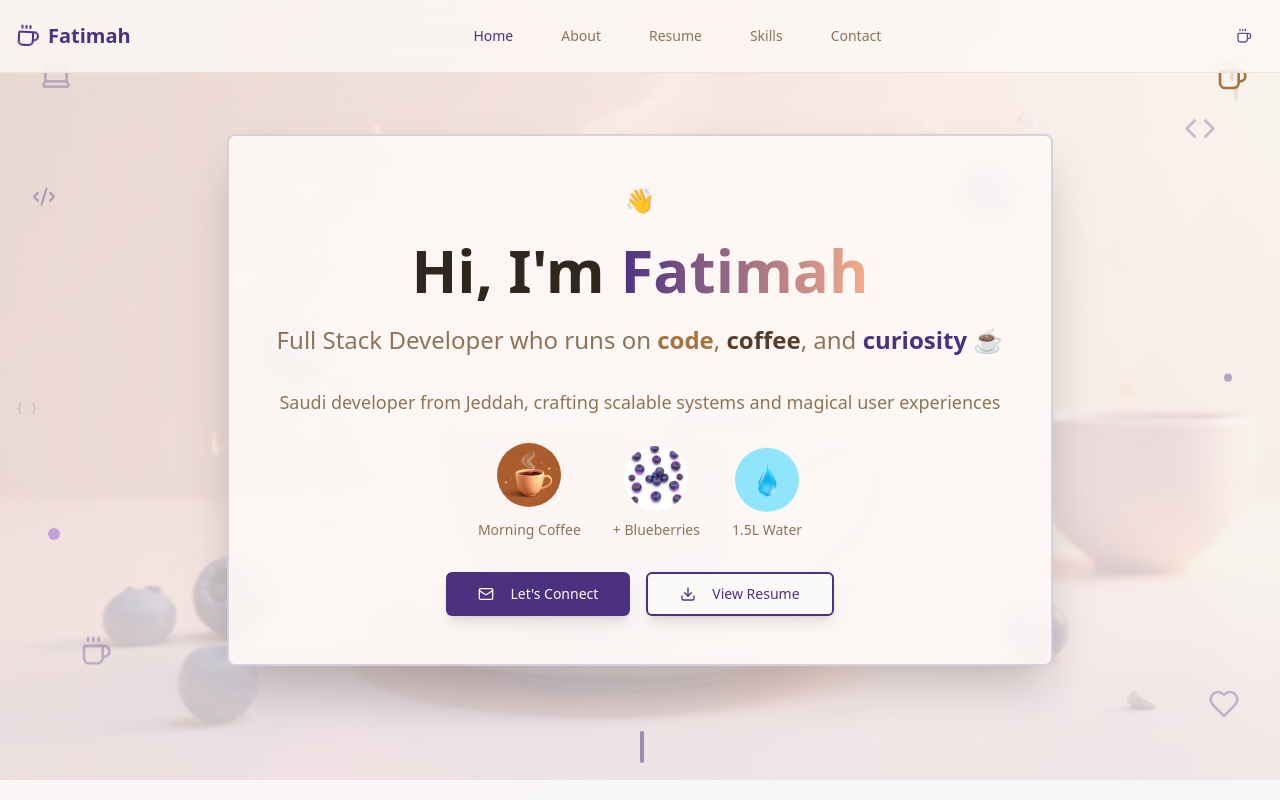
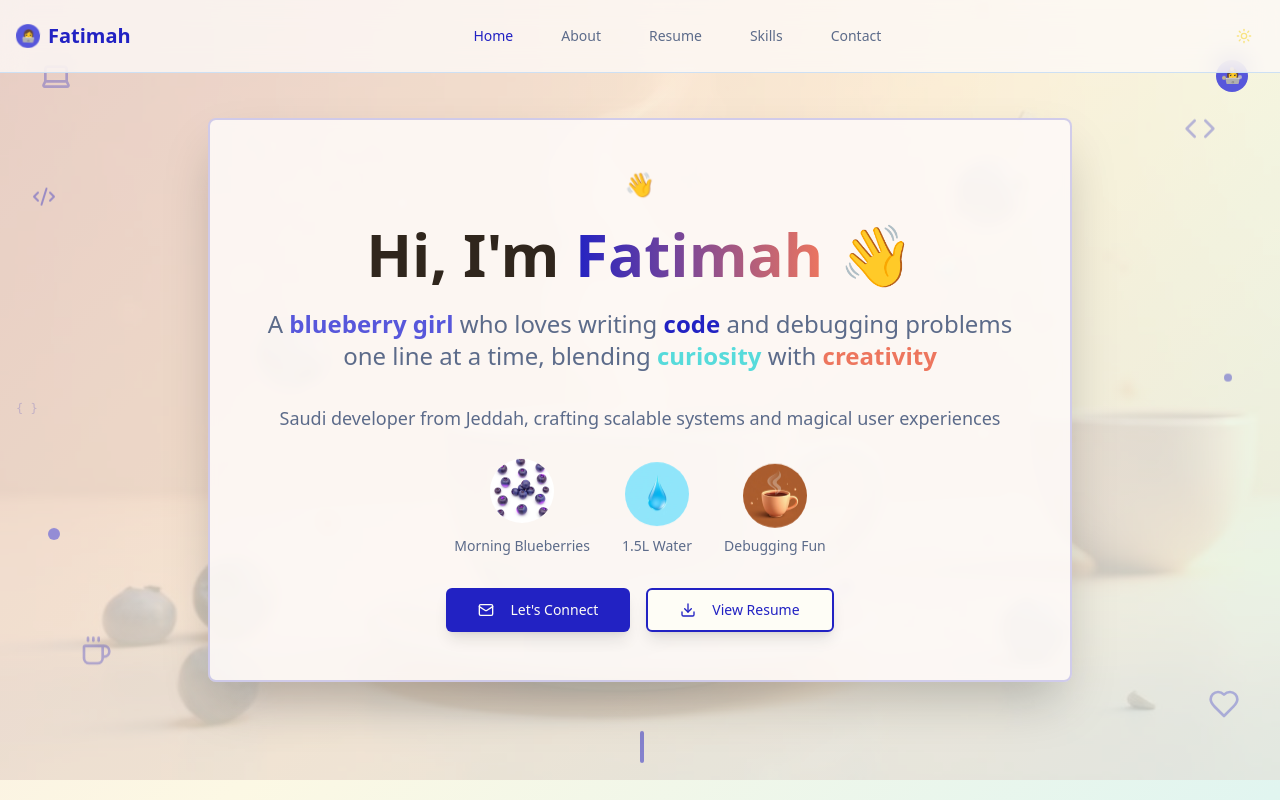
Before and after one commit to Fatimah281/fatimah-codes-and-caffeinates, a React (Vite) app: page / in a window 1280 px wide. Shown: the top 800 px of the page. Built offline with nearby package versions, Linux system fonts and the light colour scheme.

Commit message:
Update theme for summer
Update website theme to incorporate bright summer colors, a dark mode twist, and new elements like a curly-haired avatar. The hero message and footer have also been updated to reflect the new summer vibe.

```diff
--- a/src/components/Contact.tsx
+++ b/src/components/Contact.tsx
@@ -153,27 +153,27 @@ export const Contact = () => {
             </Card>
 
             {/* Fun Facts */}
-            <Card className="p-6 bg-gradient-to-br from-card to-peach-light/20 border-2 border-accent/30">
+            <Card className="p-6 bg-gradient-to-br from-card to-coral-light/20 border-2 border-accent/30">
               <h3 className="text-xl font-bold text-primary mb-4">
                 When you message me... ✨
               </h3>
 
               <div className="space-y-3 text-muted-foreground">
                 <div className="flex items-center space-x-3">
-                  <Coffee className="w-5 h-5 text-coffee-medium animate-coffee-steam" />
-                  <span>I'll read it with my morning coffee</span>
+                  <span className="text-lg animate-bounce-gentle">🫐</span>
+                  <span>I'll read it while enjoying my morning blueberries</span>
                 </div>
                 <div className="flex items-center space-x-3">
-                  <span className="text-lg animate-bounce-gentle">🫐</span>
-                  <span>Brainstorm ideas while snacking on blueberries</span>
+                  <span className="text-lg animate-wiggle">💻</span>
+                  <span>Brainstorm ideas while debugging code</span>
                 </div>
                 <div className="flex items-center space-x-3">
-                  <Droplets className="w-5 h-5 text-water-medium animate-pulse-soft" />
+                  <Droplets className="w-5 h-5 text-aqua-medium animate-pulse-soft" />
                   <span>Stay hydrated while crafting the perfect response</span>
                 </div>
                 <div className="flex items-center space-x-3">
-                  <span className="text-lg animate-wiggle">💻</span>
-                  <span>Reply with code-level attention to detail</span>
+                  <span className="text-lg">☀️</span>
+                  <span>Reply with summer energy and attention to detail</span>
                 </div>
               </div>
             </Card>
@@ -205,15 +205,15 @@ export const Contact = () => {
         </div>
 
         {/* Footer Message */}
-        <Card className="mt-12 p-6 bg-gradient-to-r from-water-light via-blueberry-light to-peach-light border-2 border-primary/20 animate-fade-in-up" style={{ animationDelay: "0.4s" }}>
+        <Card className="mt-12 p-6 bg-gradient-to-r from-aqua-light via-blueberry-light to-coral-light border-2 border-primary/20 animate-fade-in-up" style={{ animationDelay: "0.4s" }}>
           <div className="text-center">
             <h4 className="text-xl font-bold text-primary mb-2">
-              Let's connect and stay hydrated! 💧
+              Let's connect and stay hydrated 💧 under the summer sun ☀️
             </h4>
             <p className="text-muted-foreground">
               Whether you have a project in mind, want to collaborate, or just want to chat about
-              code over a virtual coffee, I'd love to hear from you. Every great project starts
-              with a simple "hello"! ☕✨
+              code and blueberries, I'd love to hear from you. Every great project starts
+              with a simple "hello"! 🫐✨
             </p>
           </div>
         </Card>
--- a/src/components/FloatingElements.tsx
+++ b/src/components/FloatingElements.tsx
@@ -13,18 +13,20 @@ export const FloatingElements = () => {
     <>
       {/* Fixed floating elements */}
       <div className="fixed inset-0 pointer-events-none z-10 overflow-hidden">
-        {/* Coffee Cup - Easter Egg */}
+        {/* Blueberry Avatar - Easter Egg */}
         <div
           className="absolute top-20 right-8 cursor-pointer pointer-events-auto"
           onClick={handleCoffeeClick}
         >
-          <Coffee className="w-8 h-8 text-coffee-medium hover:text-coffee-dark transition-colors animate-float hover:animate-wiggle" />
+          <div className="w-8 h-8 bg-blueberry-medium rounded-full hover:bg-blueberry-dark transition-colors animate-float hover:animate-wiggle flex items-center justify-center">
+            <span className="text-white text-sm">👩‍💻</span>
+          </div>
 
-          {/* Steam effect */}
+          {/* Sparkle effect */}
           <div className="absolute -top-2 left-1/2 transform -translate-x-1/2">
-            <div className="w-1 h-4 bg-muted-foreground/30 rounded-full animate-coffee-steam" />
-            <div className="w-1 h-4 bg-muted-foreground/20 rounded-full animate-coffee-steam absolute left-1" style={{ animationDelay: "0.3s" }} />
-            <div className="w-1 h-4 bg-muted-foreground/20 rounded-full animate-coffee-steam absolute -left-1" style={{ animationDelay: "0.6s" }} />
+            <div className="w-1 h-1 bg-citrus-medium rounded-full animate-bounce-gentle opacity-80" />
+            <div className="w-1 h-1 bg-citrus-light rounded-full animate-bounce-gentle absolute left-2 opacity-60" style={{ animationDelay: "0.3s" }} />
+            <div className="w-1 h-1 bg-citrus-medium rounded-full animate-bounce-gentle absolute -left-2 opacity-70" style={{ animationDelay: "0.6s" }} />
           </div>
         </div>
 
@@ -35,7 +37,7 @@ export const FloatingElements = () => {
 
         {/* Water droplets */}
         <div className="absolute top-1/3 right-1/4">
-          <Droplets className="w-5 h-5 text-water-medium/50 animate-bounce-gentle" style={{ animationDelay: "1s" }} />
+          <Droplets className="w-5 h-5 text-aqua-medium/50 animate-bounce-gentle" style={{ animationDelay: "1s" }} />
         </div>
 
         {/* Heart */}
@@ -72,15 +74,17 @@ export const FloatingElements = () => {
         <div className="fixed inset-0 z-[9999] flex items-center justify-center bg-background/80 backdrop-blur-sm animate-fade-in-up">
           <div className="bg-card p-8 rounded-2xl border-2 border-primary/30 shadow-2xl max-w-md mx-4 text-center animate-scale-in">
             <div className="mb-4">
-              <Coffee className="w-16 h-16 text-coffee-medium mx-auto animate-wiggle" />
+              <div className="w-16 h-16 bg-blueberry-medium rounded-full mx-auto animate-wiggle flex items-center justify-center">
+                <span className="text-white text-3xl">👩‍💻</span>
+              </div>
             </div>
 
             <h3 className="text-2xl font-bold text-primary mb-4">
-              You found my secret! ☕✨
+              You found my secret! 🫐✨
             </h3>
 
             <p className="text-muted-foreground mb-4">
-              "Code is like coffee - it's best when it's strong, well-brewed, and shared with good company."
+              "Debugging is like solving puzzles - it's best when you have blueberries for brain fuel and good music for focus!"
             </p>
 
             <div className="flex justify-center space-x-4 text-sm">
--- a/src/components/Hero.tsx
+++ b/src/components/Hero.tsx
@@ -47,15 +47,20 @@ export const Hero = () => {
             Hi, I'm{" "}
             <span className="bg-gradient-to-r from-primary to-accent bg-clip-text text-transparent">
               Fatimah
-            </span>
+            </span>{" "}
+            👋
           </h1>
 
           {/* Subtitle with typing animation effect */}
           <p className="text-xl md:text-2xl text-muted-foreground mb-8 animate-fade-in-up" style={{ animationDelay: "0.2s" }}>
-            Full Stack Developer who runs on{" "}
-            <span className="text-coffee-medium font-semibold">code</span>,{" "}
-            <span className="text-coffee-dark font-semibold">coffee</span>, and{" "}
-            <span className="text-primary font-semibold">curiosity</span> ☕
+            A{" "}
+            <span className="text-blueberry-medium font-semibold">blueberry girl</span>{" "}
+            who loves writing{" "}
+            <span className="text-primary font-semibold">code</span>{" "}
+            and debugging problems one line at a time, blending{" "}
+            <span className="text-aqua-medium font-semibold">curiosity</span>{" "}
+            with{" "}
+            <span className="text-coral-medium font-semibold">creativity</span>
           </p>
 
           {/* Personalized tagline */}
@@ -66,16 +71,16 @@ export const Hero = () => {
           {/* Daily routine icons */}
           <div className="flex justify-center items-center space-x-8 mb-8 animate-fade-in-up" style={{ animationDelay: "0.6s" }}>
             <div className="flex flex-col items-center">
-              <img src={coffeeIcon} alt="Coffee" className="w-16 h-16 rounded-full animate-bounce-gentle" />
-              <span className="text-sm text-muted-foreground mt-2">Morning Coffee</span>
+              <img src={blueberryIcon} alt="Blueberries" className="w-16 h-16 rounded-full animate-bounce-gentle" />
+              <span className="text-sm text-muted-foreground mt-2">Morning Blueberries</span>
             </div>
             <div className="flex flex-col items-center">
-              <img src={blueberryIcon} alt="Blueberries" className="w-16 h-16 rounded-full animate-bounce-gentle" style={{ animationDelay: "0.2s" }} />
-              <span className="text-sm text-muted-foreground mt-2">+ Blueberries</span>
+              <img src={waterIcon} alt="Water" className="w-16 h-16 rounded-full animate-bounce-gentle" style={{ animationDelay: "0.2s" }} />
+              <span className="text-sm text-muted-foreground mt-2">1.5L Water</span>
             </div>
             <div className="flex flex-col items-center">
-              <img src={waterIcon} alt="Water" className="w-16 h-16 rounded-full animate-bounce-gentle" style={{ animationDelay: "0.4s" }} />
-              <span className="text-sm text-muted-foreground mt-2">1.5L Water</span>
+              <img src={coffeeIcon} alt="Code" className="w-16 h-16 rounded-full animate-bounce-gentle" style={{ animationDelay: "0.4s" }} />
+              <span className="text-sm text-muted-foreground mt-2">Debugging Fun</span>
             </div>
           </div>
 
--- a/src/components/Navigation.tsx
+++ b/src/components/Navigation.tsx
@@ -31,7 +31,9 @@ export const Navigation = ({ darkMode, toggleDarkMode }: NavigationProps) => {
       <div className="container mx-auto px-4 py-4 flex items-center justify-between">
         {/* Logo */}
         <div className="flex items-center space-x-2">
-          <Coffee className="w-6 h-6 text-primary animate-wiggle" />
+          <div className="w-6 h-6 bg-blueberry-medium rounded-full animate-wiggle flex items-center justify-center">
+            <span className="text-white text-xs">👩‍💻</span>
+          </div>
           <span className="text-xl font-bold text-primary">Fatimah</span>
         </div>
 
@@ -65,7 +67,7 @@ export const Navigation = ({ darkMode, toggleDarkMode }: NavigationProps) => {
           {darkMode ? (
             <Moon className="w-5 h-5 text-primary animate-bounce-gentle" />
           ) : (
-            <Coffee className="w-5 h-5 text-primary animate-pulse-soft" />
+            <Sun className="w-5 h-5 text-citrus-medium animate-pulse-soft" />
           )}
         </Button>
       </div>
--- a/src/index.css
+++ b/src/index.css
@@ -9,34 +9,30 @@ All colors MUST be HSL.
 
 @layer base {
   :root {
-    /* Base warm gradient background */
-    --background: 25 45% 98%;
-    --foreground: 30 25% 15%;
+    /* Base bright summer background */
+    --background: 50 80% 98%;
+    --foreground: 220 20% 20%;
 
-    /* Coffee-inspired warm browns */
-    --coffee-dark: 25 35% 25%;
-    --coffee-medium: 30 45% 45%;
-    --coffee-light: 35 55% 85%;
+    /* Bright summer theme colors */
+    --coral-dark: 10 85% 55%;
+    --coral-medium: 10 80% 65%;
+    --coral-light: 10 70% 80%;
 
-    /* Blueberry purples */
-    --blueberry-dark: 260 45% 35%;
-    --blueberry-medium: 270 55% 65%;
-    --blueberry-light: 280 65% 90%;
+    --aqua-dark: 180 70% 45%;
+    --aqua-medium: 180 65% 60%;
+    --aqua-light: 180 55% 75%;
 
-    /* Water blues */
-    --water-dark: 200 55% 45%;
-    --water-medium: 210 65% 75%;
-    --water-light: 220 75% 95%;
+    --citrus-dark: 50 95% 55%;
+    --citrus-medium: 50 90% 70%;
+    --citrus-light: 50 80% 85%;
 
-    /* Sunrise peach */
-    --peach-dark: 15 75% 65%;
-    --peach-medium: 20 85% 75%;
-    --peach-light: 25 95% 92%;
+    --sky-dark: 210 80% 50%;
+    --sky-medium: 210 75% 65%;
+    --sky-light: 210 65% 80%;
 
-    /* Lavender */
-    --lavender-dark: 280 35% 55%;
-    --lavender-medium: 285 45% 75%;
-    --lavender-light: 290 55% 95%;
+    --blueberry-dark: 240 70% 45%;
+    --blueberry-medium: 240 65% 60%;
+    --blueberry-light: 240 55% 75%;
 
     /* Design system tokens */
     --card: 25 55% 98%;
@@ -45,24 +41,24 @@ All colors MUST be HSL.
     --popover: 25 55% 98%;
     --popover-foreground: 30 25% 15%;
 
-    --primary: 260 45% 35%;
-    --primary-foreground: 25 45% 98%;
+    --primary: 240 70% 45%;
+    --primary-foreground: 50 80% 98%;
 
-    --secondary: 35 55% 85%;
-    --secondary-foreground: 30 35% 25%;
+    --secondary: 50 80% 85%;
+    --secondary-foreground: 220 20% 20%;
 
-    --muted: 220 75% 95%;
-    --muted-foreground: 30 25% 45%;
+    --muted: 210 65% 95%;
+    --muted-foreground: 220 20% 45%;
 
-    --accent: 20 85% 75%;
-    --accent-foreground: 30 35% 25%;
+    --accent: 10 80% 65%;
+    --accent-foreground: 220 20% 20%;
 
     --destructive: 0 84.2% 60.2%;
     --destructive-foreground: 25 45% 98%;
 
-    --border: 35 45% 88%;
-    --input: 35 45% 88%;
-    --ring: 260 45% 35%;
+    --border: 210 65% 88%;
+    --input: 210 65% 88%;
+    --ring: 240 70% 45%;
 
     --radius: 0.5rem;
 
@@ -84,69 +80,75 @@ All colors MUST be HSL.
   }
 
   .dark {
-    /* Dark mode: Evening coffee vibes ☕🌙 */
-    --background: 25 25% 12%;
-    --foreground: 35 55% 85%;
+    /* Dark mode: Starry night vibes 🌙✨ */
+    --background: 225 50% 8%;
+    --foreground: 210 40% 98%;
 
-    --card: 25 35% 18%;
-    --card-foreground: 35 55% 85%;
+    --card: 225 45% 12%;
+    --card-foreground: 210 40% 98%;
 
-    --popover: 25 35% 18%;
-    --popover-foreground: 35 55% 85%;
+    --popover: 225 45% 12%;
+    --popover-foreground: 210 40% 98%;
 
-    --primary: 285 45% 75%;
-    --primary-foreground: 25 25% 12%;
+    --primary: 180 70% 70%;
+    --primary-foreground: 225 50% 8%;
 
-    --secondary: 30 45% 25%;
-    --secondary-foreground: 35 55% 85%;
+    --secondary: 225 40% 20%;
+    --secondary-foreground: 210 40% 98%;
 
-    --muted: 30 35% 22%;
-    --muted-foreground: 35 35% 65%;
+    --muted: 225 40% 20%;
+    --muted-foreground: 215 20.2% 65.1%;
 
-    --accent: 270 55% 65%;
-    --accent-foreground: 25 25% 12%;
+    --accent: 10 80% 65%;
+    --accent-foreground: 225 50% 8%;
 
     --destructive: 0 62.8% 30.6%;
-    --destructive-foreground: 35 55% 85%;
+    --destructive-foreground: 210 40% 98%;
 
-    --border: 30 25% 25%;
-    --input: 30 25% 25%;
-    --ring: 285 45% 75%;
+    --border: 225 40% 20%;
+    --input: 225 40% 20%;
+    --ring: 180 70% 70%;
 
-    /* Coffee-inspired warm colors */
-    --coffee-dark: 20 45% 15%;
-    --coffee-medium: 25 35% 35%;
-    --coffee-light: 30 45% 55%;
+    /* Summer night theme colors */
+    --coral-dark: 10 70% 50%;
+    --coral-medium: 10 60% 65%;
+    --coral-light: 10 50% 75%;
 
-    /* Blueberry in dark mode */
-    --blueberry-dark: 270 55% 25%;
-    --blueberry-medium: 275 65% 55%;
-    --blueberry-light: 280 75% 75%;
+    --aqua-dark: 180 80% 55%;
+    --aqua-medium: 180 70% 70%;
+    --aqua-light: 180 60% 80%;
 
-    /* Water blues in dark */
-    --water-dark: 210 45% 35%;
-    --water-medium: 215 55% 55%;
-    --water-light: 220 65% 75%;
+    --citrus-dark: 50 80% 60%;
+    --citrus-medium: 50 70% 75%;
+    --citrus-light: 50 60% 85%;
+
+    --sky-dark: 210 70% 55%;
+    --sky-medium: 210 60% 70%;
+    --sky-light: 210 50% 80%;
+
+    --blueberry-dark: 240 80% 60%;
+    --blueberry-medium: 240 70% 75%;
+    --blueberry-light: 240 60% 85%;
   }
 
-  /* Gradients for magical background */
+  /* Gradients for magical summer background */
   .gradient-sunrise {
     background: linear-gradient(135deg,
-      hsl(var(--peach-light)) 0%,
-      hsl(var(--lavender-light)) 50%,
-      hsl(var(--water-light)) 100%);
+      hsl(var(--coral-light)) 0%,
+      hsl(var(--citrus-light)) 50%,
+      hsl(var(--aqua-light)) 100%);
   }
 
-  .gradient-coffee {
+  .gradient-summer {
     background: linear-gradient(45deg,
-      hsl(var(--coffee-light)) 0%,
-      hsl(var(--peach-medium)) 100%);
+      hsl(var(--sky-light)) 0%,
+      hsl(var(--coral-medium)) 100%);
   }
 
   .gradient-blueberry {
     background: linear-gradient(135deg,
       hsl(var(--blueberry-light)) 0%,
-      hsl(var(--lavender-medium)) 100%);
+      hsl(var(--sky-medium)) 100%);
   }
 }
 
--- a/tailwind.config.ts
+++ b/tailwind.config.ts
@@ -62,31 +62,31 @@ export default {
 					border: 'hsl(var(--sidebar-border))',
 					ring: 'hsl(var(--sidebar-ring))'
 				},
-				// Fatimah's cozy theme colors
-				coffee: {
-					dark: 'hsl(var(--coffee-dark))',
-					medium: 'hsl(var(--coffee-medium))',
-					light: 'hsl(var(--coffee-light))'
+				// Fatimah's bright summer theme colors
+				coral: {
+					dark: 'hsl(var(--coral-dark))',
+					medium: 'hsl(var(--coral-medium))',
+					light: 'hsl(var(--coral-light))'
+				},
+				aqua: {
+					dark: 'hsl(var(--aqua-dark))',
+					medium: 'hsl(var(--aqua-medium))',
+					light: 'hsl(var(--aqua-light))'
+				},
+				citrus: {
+					dark: 'hsl(var(--citrus-dark))',
+					medium: 'hsl(var(--citrus-medium))',
+					light: 'hsl(var(--citrus-light))'
+				},
+				sky: {
+					dark: 'hsl(var(--sky-dark))',
+					medium: 'hsl(var(--sky-medium))',
+					light: 'hsl(var(--sky-light))'
 				},
 				blueberry: {
 					dark: 'hsl(var(--blueberry-dark))',
 					medium: 'hsl(var(--blueberry-medium))',
 					light: 'hsl(var(--blueberry-light))'
-				},
-				water: {
-					dark: 'hsl(var(--water-dark))',
-					medium: 'hsl(var(--water-medium))',
-					light: 'hsl(var(--water-light))'
-				},
-				peach: {
-					dark: 'hsl(var(--peach-dark))',
-					medium: 'hsl(var(--peach-medium))',
-					light: 'hsl(var(--peach-light))'
-				},
-				lavender: {
-					dark: 'hsl(var(--lavender-dark))',
-					medium: 'hsl(var(--lavender-medium))',
-					light: 'hsl(var(--lavender-light))'
 				}
 			},
 			borderRadius: {
```
